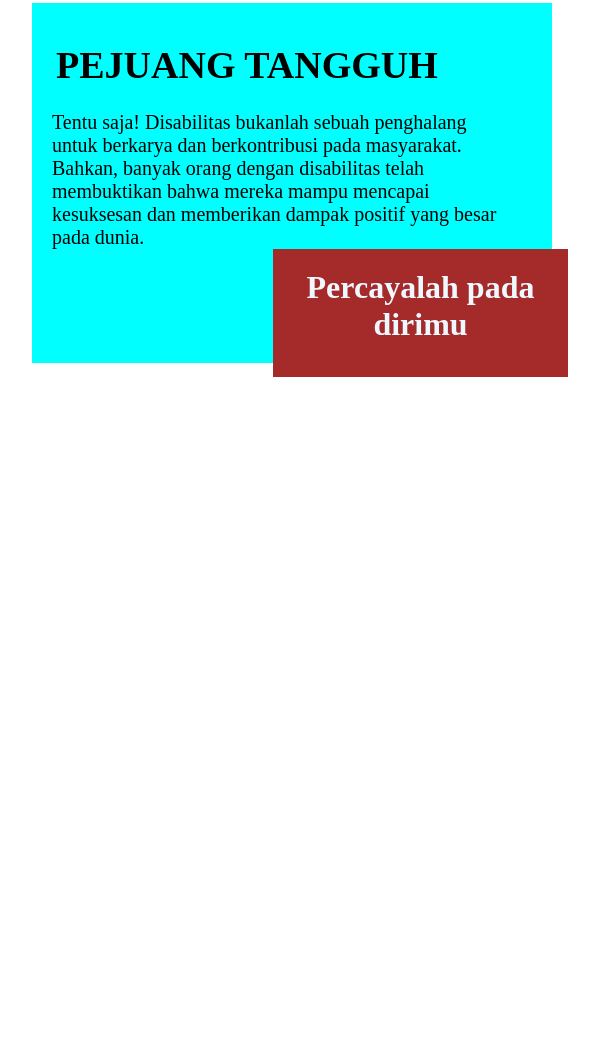
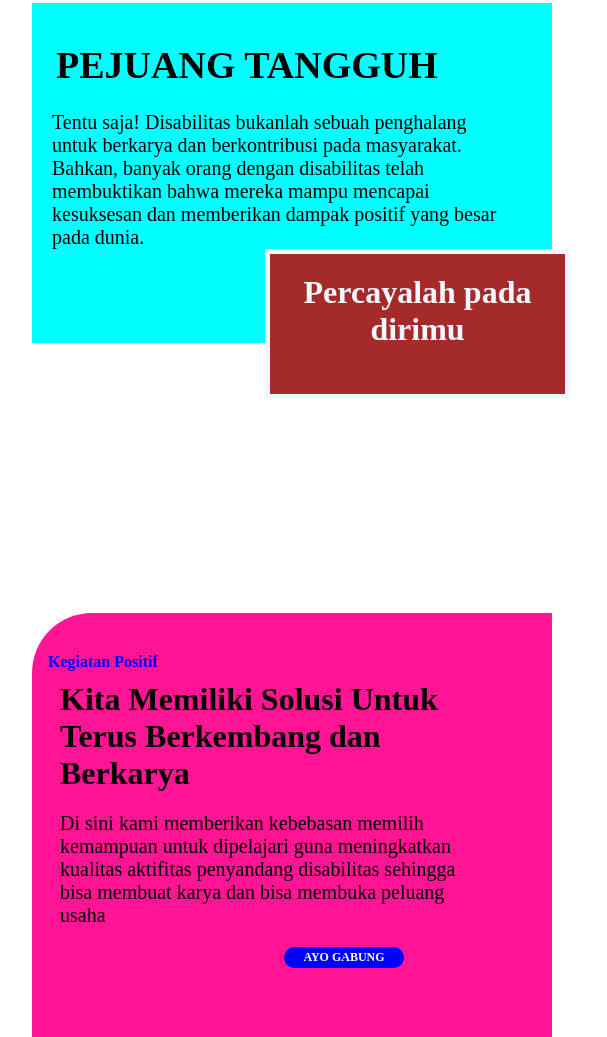
Before and after one commit to faozan099/projek_skilvul, a plain HTML site: page index.html in a window 1280 px wide. Shown: the part 753-1790 px from the top of the page, 88-695 px from the left. Before the commit the page ends 1212 px from the top, so only its background shows below. Drawn offline with Linux system fonts and the light colour scheme.

Commit message:
area tengah

```diff
--- a/index.html
+++ b/index.html
@@ -59,7 +59,13 @@
             </div>
         </div>
         <img class="rr" src="https://images.unsplash.com/photo-1679329614246-f099ba78c6aa?ixlib=rb-4.0.3&ixid=MnwxMjA3fDB8MHx0b3BpYy1mZWVkfDEyfGJvOGpRS1RhRTBZfHxlbnwwfHx8fA%3D%3D&auto=format&fit=crop&w=600&q=60" alt="....">
-
+    </div>
+    <br><br><br><br><br><br><br><br><br><br><br><br><br><br><br>
+    <div class="bungkus1">
+        <p class="b1"><b>Kegiatan Positif</b></p>
+        <p class="b2"><b>Kita Memiliki Solusi Untuk Terus Berkembang dan Berkarya</b></p>
+        <p class="b3">Di sini kami memberikan kebebasan memilih kemampuan untuk dipelajari  guna meningkatkan kualitas aktifitas penyandang disabilitas sehingga bisa membuat karya dan bisa membuka peluang usaha </p>
+        <button><strong>ayo gabung</strong></button>
     </div>
 
 
--- a/style.css
+++ b/style.css
@@ -16,6 +16,7 @@ body {
     height:0% ;
     background-color: white;
     position: fixed;
+    z-index: 3;
 }
 
 .wrapper {
@@ -30,7 +31,7 @@ body {
     width: 100%;
     height:28px;
 
-    background-color: white;
+    background-color: rgb(255, 255, 255);
     box-shadow: 0, 7, 15, 0 rgb(0, 0, 0, 0.5)
 }
 
@@ -181,7 +182,7 @@ img {
     display: flex;
     background-color: aqua;
     width: 520px;
-    height: 360px;
+    height: 340px;
     margin: 40px 0px 0px 120px;
 
 }
@@ -213,10 +214,12 @@ img {
     position: absolute;
     color: aliceblue;
     width: 255px;
-    height: 88px;
-    right: 624px;
+    height: 100px;
+    right: 622px;
     padding: 20px;
     margin-left: 40px;
+    border: 5px solid;
+    justify-content: center;
 }
 
 .rr {
@@ -227,4 +230,54 @@ img {
     margin-right: 120px;
     padding-top: 32px;
     top: 720px;
+    z-index: -1;
 }
+
+.bungkus1 {
+    display: block;
+    background-color: deeppink;
+    margin-left: 120px;
+    width: 520px;
+    height: 424px;
+    border-radius: 60px 0px 0px 0px;
+}
+
+.b1 {
+    font-family: popins;
+    font-size: 18px;
+    padding-left: 16px;
+    padding-top: 40px;
+    font-size: 16px;
+    color: blue;
+}
+
+.b2 {
+    font-family: popins;
+    font-size: 32px;
+    padding-left: 28px;
+    padding-right: 88px;
+    padding-top: 10px;
+    padding-bottom: 20px;
+}
+
+.b3 {
+    font-family: popins;
+    font-size: 20px;
+    padding-left: 28px;
+    padding-right: 88px;
+}
+
+button {
+    font-size: 12px;
+    font-family: popins;
+    border-radius: 50px 50px 50px 50px;
+    width: 120px;
+    padding: 3px;
+    text-transform: uppercase;
+    margin-top: 20px;
+    left: 372px;
+    background-color: blue;
+    color: white;
+    border-style: none;
+    position: absolute;
+}
```
